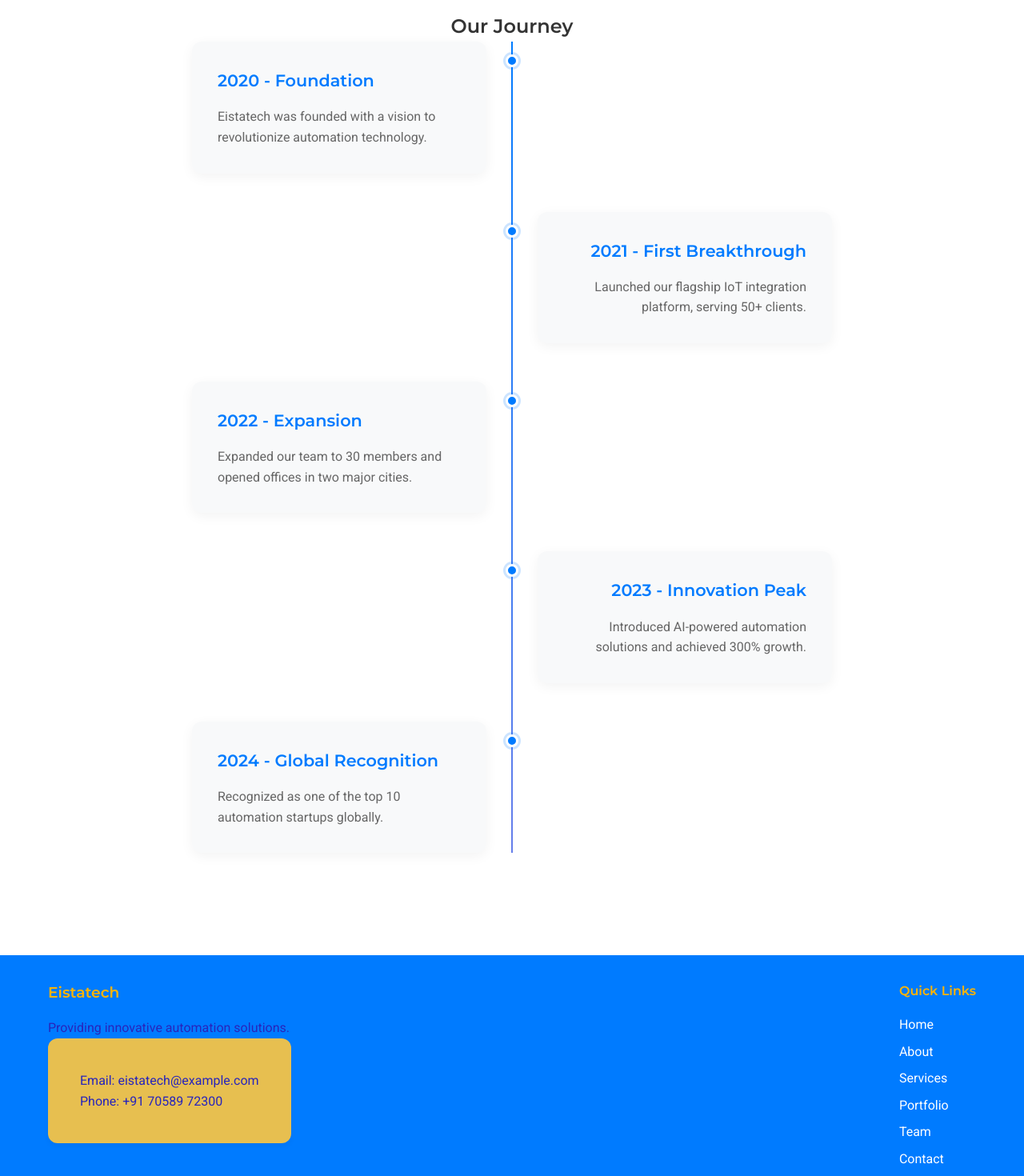
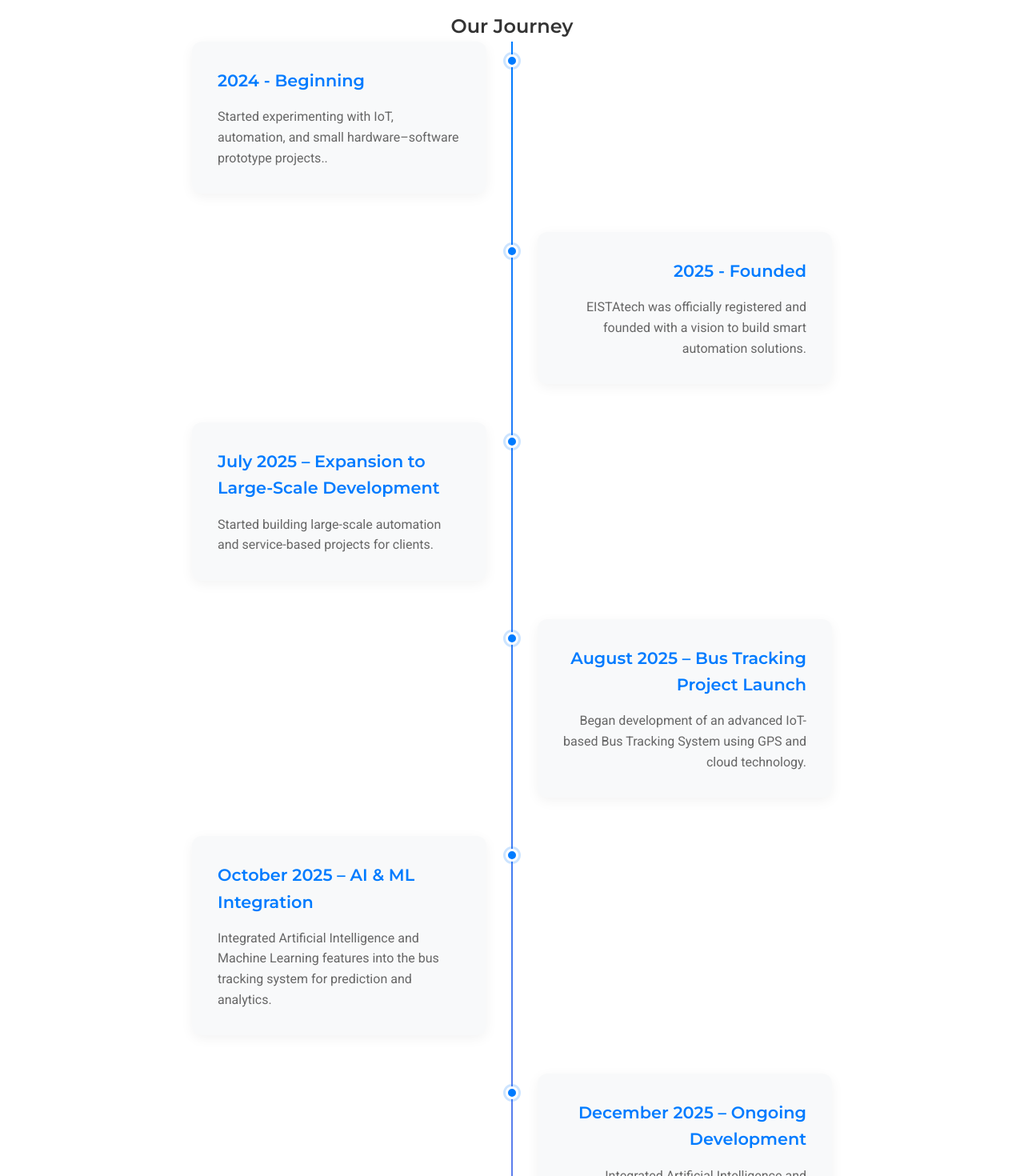
Before and after one commit to OmShrikhande/Eistatech-Site, a React (Vite) app: page /about in a window 1280 px wide. Shown: the part 2500-3970 px from the top of the page at 80% size. Built offline with nearby package versions, Linux system fonts and the light colour scheme.

Commit message:
Journey Data

```diff
--- a/src/pages/About.jsx
+++ b/src/pages/About.jsx
@@ -95,36 +95,43 @@
             <div className="timeline-item fade-in-up">
               <div className="timeline-dot"></div>
               <div className="timeline-content">
-                <h3>2020 - Foundation</h3>
-                <p>Eistatech was founded with a vision to revolutionize automation technology.</p>
+                <h3>2024 - Beginning</h3>
+                <p>Started experimenting with IoT, automation, and small hardware–software prototype projects..</p>
               </div>
             </div>
             <div className="timeline-item fade-in-up">
               <div className="timeline-dot"></div>
               <div className="timeline-content">
-                <h3>2021 - First Breakthrough</h3>
-                <p>Launched our flagship IoT integration platform, serving 50+ clients.</p>
+                <h3>2025 - Founded</h3>
+                <p>EISTAtech was officially registered and founded with a vision to build smart automation solutions.</p>
               </div>
             </div>
             <div className="timeline-item fade-in-up">
               <div className="timeline-dot"></div>
               <div className="timeline-content">
-                <h3>2022 - Expansion</h3>
-                <p>Expanded our team to 30 members and opened offices in two major cities.</p>
+                <h3>July 2025 – Expansion to Large-Scale Development</h3>
+                <p>Started building large-scale automation and service-based projects for clients.</p>
               </div>
             </div>
             <div className="timeline-item fade-in-up">
               <div className="timeline-dot"></div>
               <div className="timeline-content">
-                <h3>2023 - Innovation Peak</h3>
-                <p>Introduced AI-powered automation solutions and achieved 300% growth.</p>
+                <h3>August 2025 – Bus Tracking Project Launch</h3>
+                <p>Began development of an advanced IoT-based Bus Tracking System using GPS and cloud technology.</p>
               </div>
             </div>
             <div className="timeline-item fade-in-up">
               <div className="timeline-dot"></div>
               <div className="timeline-content">
-                <h3>2024 - Global Recognition</h3>
-                <p>Recognized as one of the top 10 automation startups globally.</p>
+                <h3>October 2025 – AI & ML Integration</h3>
+                <p>Integrated Artificial Intelligence and Machine Learning features into the bus tracking system for prediction and analytics.</p>
+              </div>
+            </div>
+             <div className="timeline-item fade-in-up">
+              <div className="timeline-dot"></div>
+              <div className="timeline-content">
+                <h3>December 2025 – Ongoing Development</h3>
+                <p>Integrated Artificial Intelligence and Machine Learning features into the bus tracking system for prediction and analytics and expansion into new AI-powered IoT solutions.</p>
               </div>
             </div>
           </div>
```
